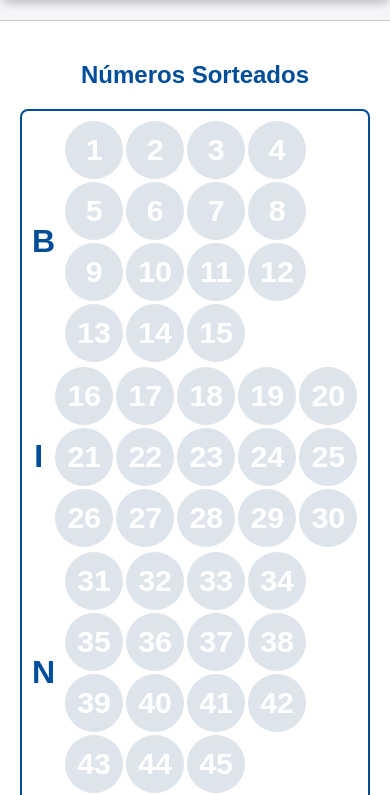
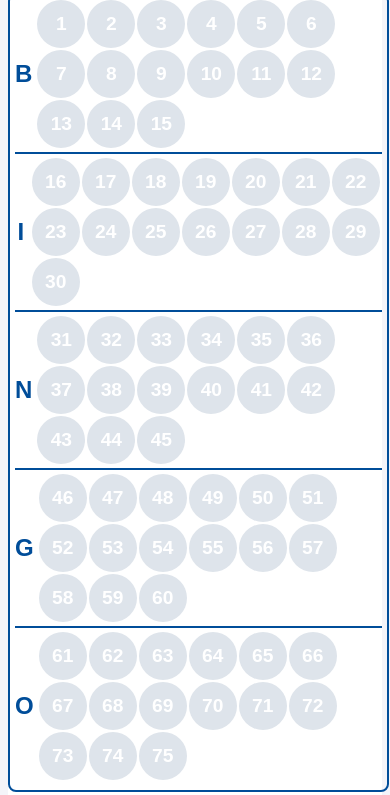
Before and after one commit to diogorbg/Projetos-Html, a plain HTML site: page bingo/bingo.html in a window 390 px wide. Shown: the part 320-1115 px from the top of the page. Drawn offline with Linux system fonts and the light colour scheme.

Commit message:
ajustes para mobile

```diff
--- a/bingo/bingo.html
+++ b/bingo/bingo.html
@@ -19,7 +19,7 @@
       font-family: Arial, sans-serif;
       background-color: #f4f4f9;
       color: #333;
-      margin: 0;
+      /* margin: 0; */
       padding: 0;
       text-align: center;
     }
@@ -75,7 +75,7 @@
 
     /* --- Interface de Marcação (Botões BINGO) --- */
     #number-picker {
-      padding: 20px;
+      /* padding: 20px; */
       background-color: #fff;
       margin: 20px 0;
       border-top: 1px solid #ccc;
@@ -156,6 +156,69 @@
     #reset-button:hover {
       background-color: #990000;
     }
+
+    /* ======================================================= */
+    /* Media Query para Responsividade em Celulares (Colunas)  */
+    /* ======================================================= */
+
+    /* Aplica-se a telas de até 768px (smartphones e tablets pequenos) */
+    @media (max-width: 768px) {
+
+      .bingo-row-line {
+        padding-bottom: 4px;
+        margin-bottom: 4px;
+        border-bottom: 2px solid #004d99;
+      }
+
+      /* Ajuste do Painel de Destaque (Reduzir o tamanho dos números para caber) */
+      #last-number {
+        font-size: 6em;
+      }
+
+      #second-last,
+      #third-last {
+        font-size: 3em;
+        gap: 20px;
+      }
+
+      #fourth-last {
+        display: none;
+      }
+
+      /* --- Otimização dos Botões para Celular --- */
+
+      /* Aumenta a largura da grid para telas menores para usar todo o espaço */
+      #bingo-grid {
+        width: 98%;
+        max-width: none;
+        padding: 5px;
+      }
+
+      /* Força a quebra dos botões para que a linha BINGO fique em várias colunas */
+      .number-buttons {
+        /* Mantém o display flex */
+        gap: 2px;
+        /* Reduz o espaçamento entre os botões */
+        /* justify-content: space-between; */
+        /* Distribui os botões uniformemente */
+      }
+
+      /* Ajusta o tamanho e fonte dos botões para que caibam mais em uma linha pequena */
+      .number-buttons button {
+        font-size: 1.2em;
+        /* Reduz o tamanho da fonte */
+        width: 48px;
+        height: 48px;
+        border-radius: 24px;
+      }
+
+      /* Reduz a largura da letra BINGO */
+      .bingo-letter {
+        font-size: 1.5em;
+        width: 25px;
+        margin-right: 5px;
+      }
+    }
   </style>
 </head>
 
@@ -184,19 +247,19 @@
     <div id="number-picker">
       <h2>Números Sorteados</h2>
       <div id="bingo-grid">
-        <div class="bingo-row">
+        <div class="bingo-row bingo-row-line">
           <div class="bingo-letter">B</div>
           <div id="row-B" class="number-buttons"></div>
         </div>
-        <div class="bingo-row">
+        <div class="bingo-row bingo-row-line">
           <div class="bingo-letter">I</div>
           <div id="row-I" class="number-buttons"></div>
         </div>
-        <div class="bingo-row">
+        <div class="bingo-row bingo-row-line">
           <div class="bingo-letter">N</div>
           <div id="row-N" class="number-buttons"></div>
         </div>
-        <div class="bingo-row">
+        <div class="bingo-row bingo-row-line">
           <div class="bingo-letter">G</div>
           <div id="row-G" class="number-buttons"></div>
         </div>
```
Also changed, not shown: bingo/manifest.json.
